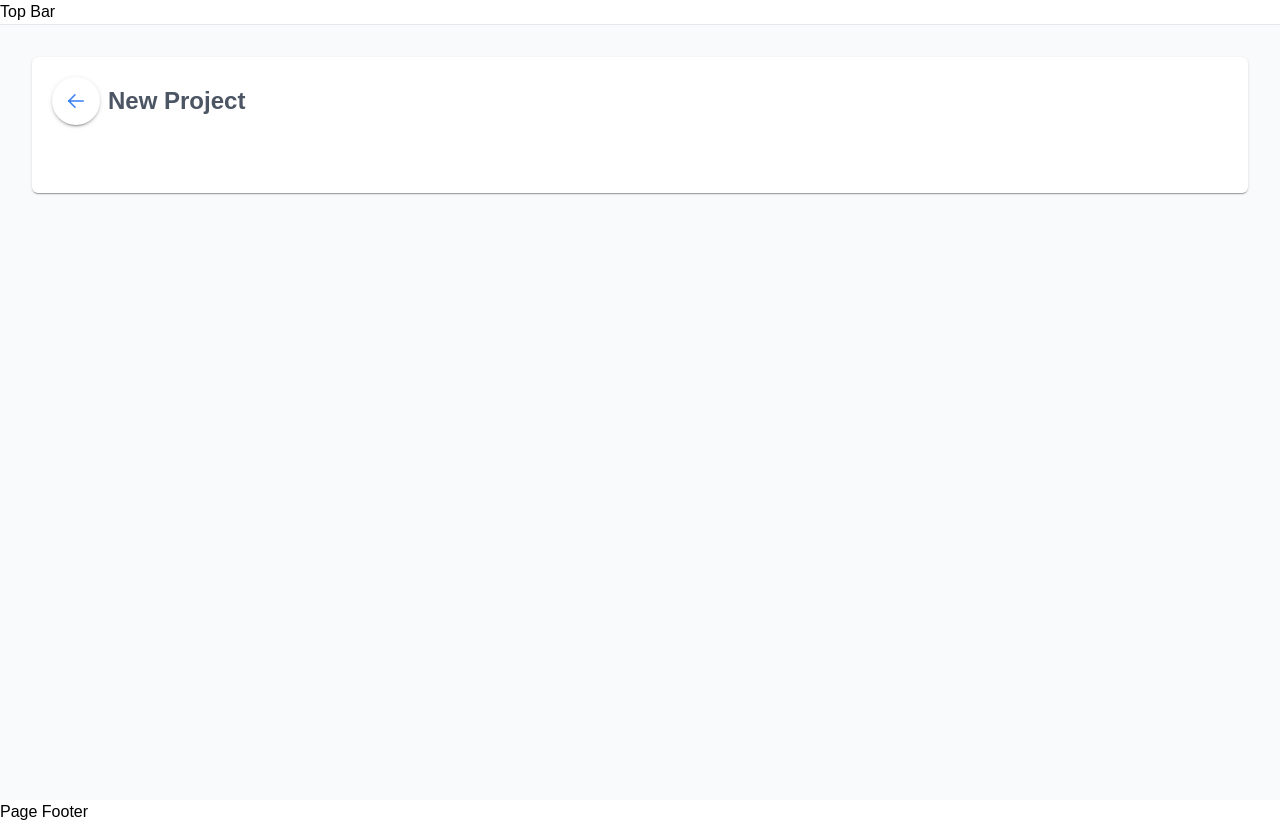
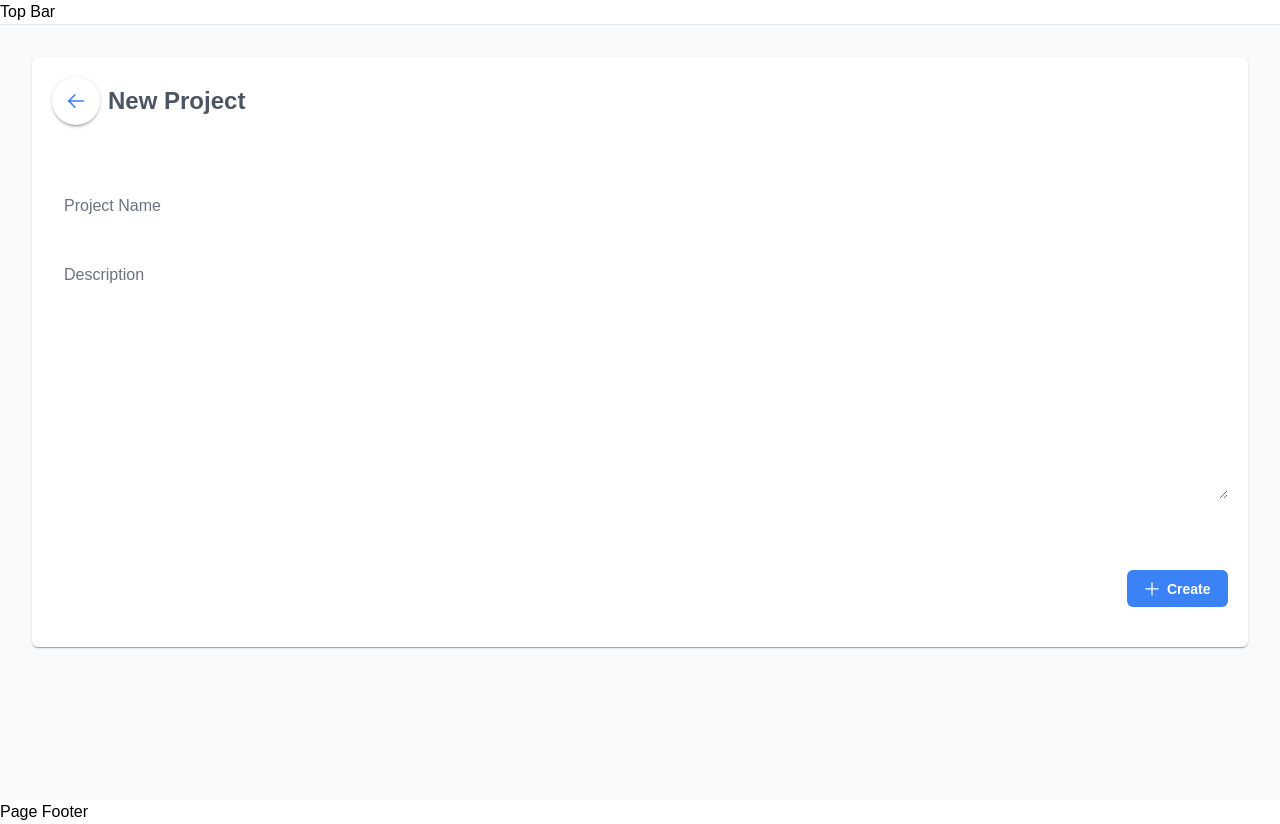
Before and after one commit to j-umbac/time-tracker-app, a Nuxt app: page /add/project in a window 1280 px wide. Built offline with nearby package versions, Linux system fonts and the light colour scheme; no server answers; a web font is replaced by a local one.

Commit message:
feat: add forms

```diff
--- a/src/pages/add/project.vue
+++ b/src/pages/add/project.vue
@@ -6,6 +6,23 @@
                     <Button icon="pi pi-arrow-left" raised rounded text @click="navigateTo({name: 'index'})" />
                     <span class="text-h">New Project</span>
                 </div>
+            </template>
+            <template #content>
+                <form class="space-y-8 mt-8" @submit.prevent="addNewProj()">
+                    <span class="p-float-label transition">
+                        <InputText v-model="newProject.name" class="w-full" />
+                        <label>Project Name</label>
+                    </span>
+                    <small v-if="err" class="text-red-500">{{ err }}</small>
+                    <span class="p-float-label">
+                        <Textarea v-model="newProject.description" rows="12" class="w-full" />
+                        <label>Description</label>
+                    </span>
+                    <Divider></Divider>
+                    <div class="flex space-x-4 justify-end">
+                        <Button icon="pi pi-plus" label="Create" type="submit" size="small" />
+                    </div>
+                </form>
             </template>
         </Card>
     </div>
```
